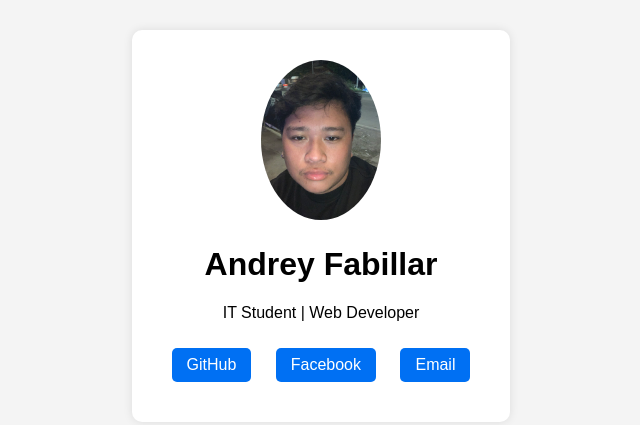
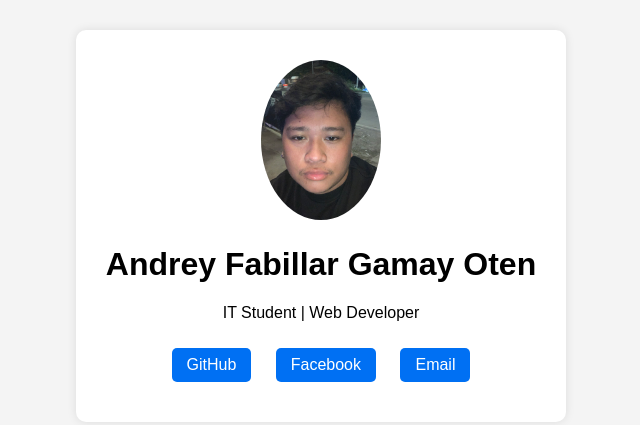
Before and after one commit to fabillarandrey19-droid/aj, a plain HTML site: page index.html in a window 1280 px wide. Shown: the part 182-607 px from the top of the page, without its empty margins (319-959 px from the left). Drawn offline with Linux system fonts and the light colour scheme.

Commit message:
Update index.html

```diff
--- a/index.html
+++ b/index.html
@@ -9,7 +9,7 @@
 
     <div class="profile">
         <img src="profile.jpg" alt="My Photo">
-        <h1>Andrey Fabillar</h1>
+        <h1>Andrey Fabillar Gamay Oten</h1>
         <p>IT Student | Web Developer</p>
 
         <div class="links">
```
